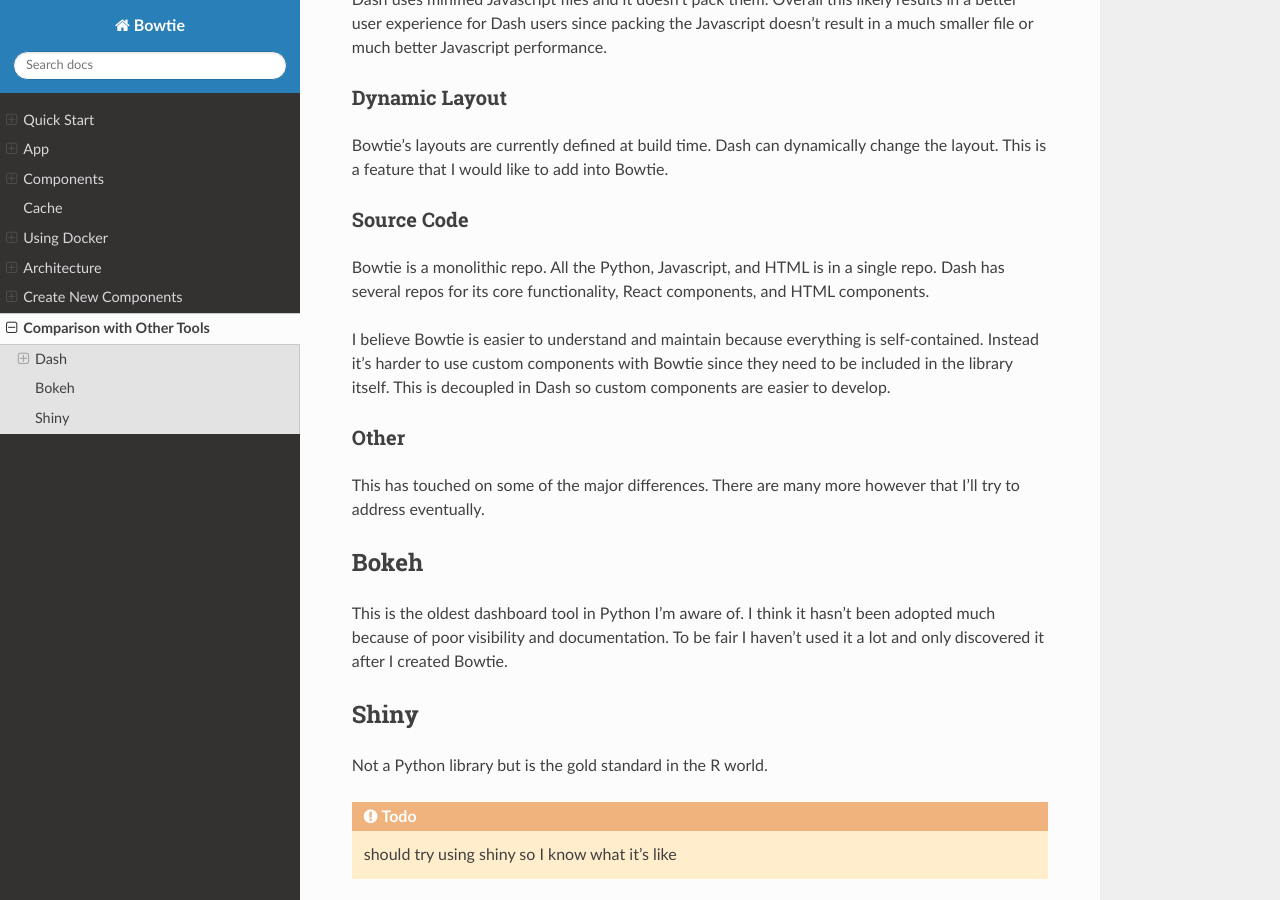
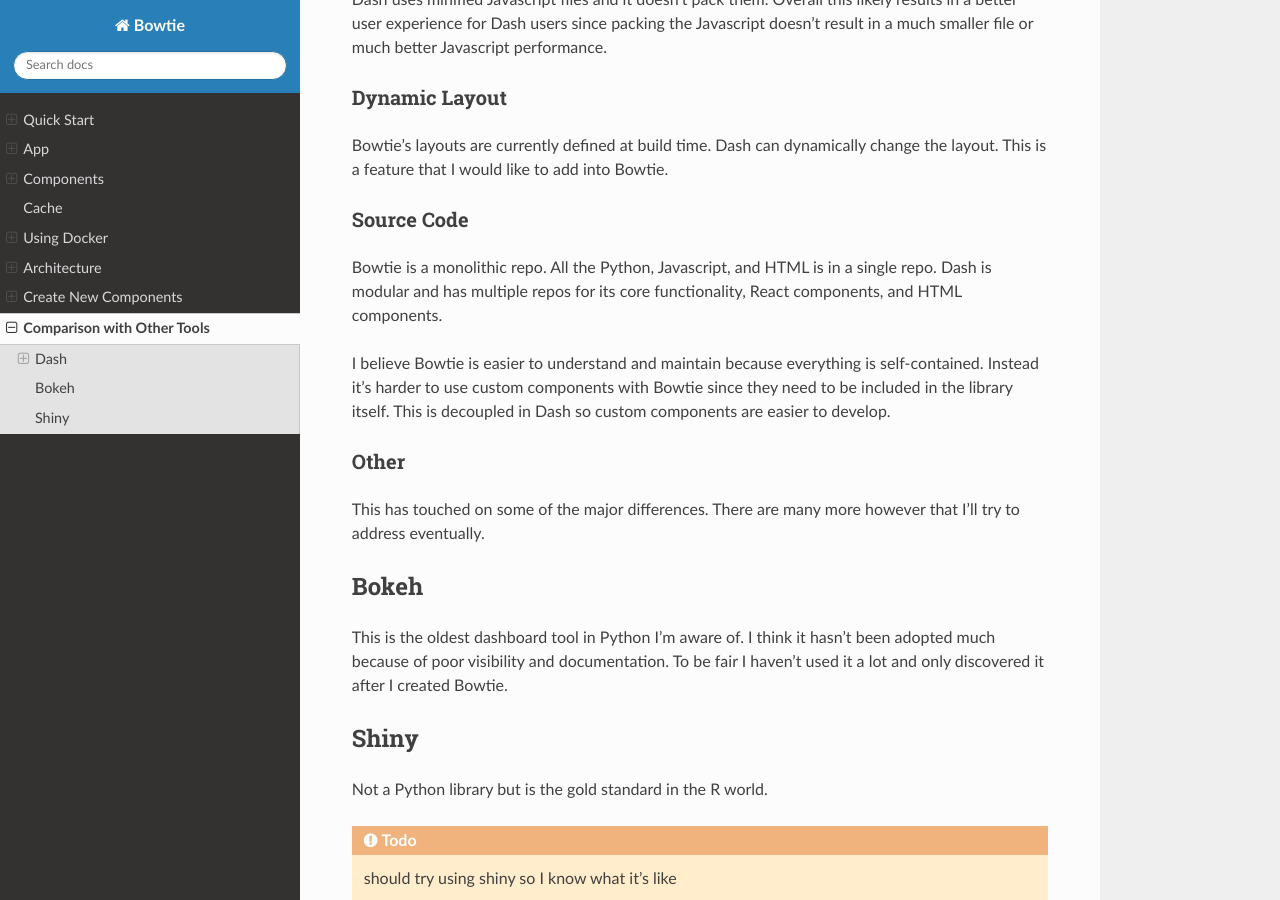
Before and after one commit to jwkvam/bowtie, a Sphinx documentation site: the page built from doc/comparison.rst, in a window 1280 px wide and 900 px high, scrolled down 1053 px. Built offline with Sphinx 7.4.7 and the Read the Docs theme 2.0.0, drawn with Linux system fonts in a browser that asks for light colours; pages that are not in the unit, such as notebooks, are missing from menus.

Commit message:
rewording

```diff
--- a/doc/comparison.rst
+++ b/doc/comparison.rst
@@ -62,7 +62,7 @@
 
 Bowtie is a monolithic repo.
 All the Python, Javascript, and HTML is in a single repo.
-Dash has several repos for its core functionality, React components, and HTML components.
+Dash is modular and has multiple repos for its core functionality, React components, and HTML components.
 
 I believe Bowtie is easier to understand and maintain because everything is self-contained.
 Instead it's harder to use custom components with Bowtie since they need to be included in the library itself.
```
